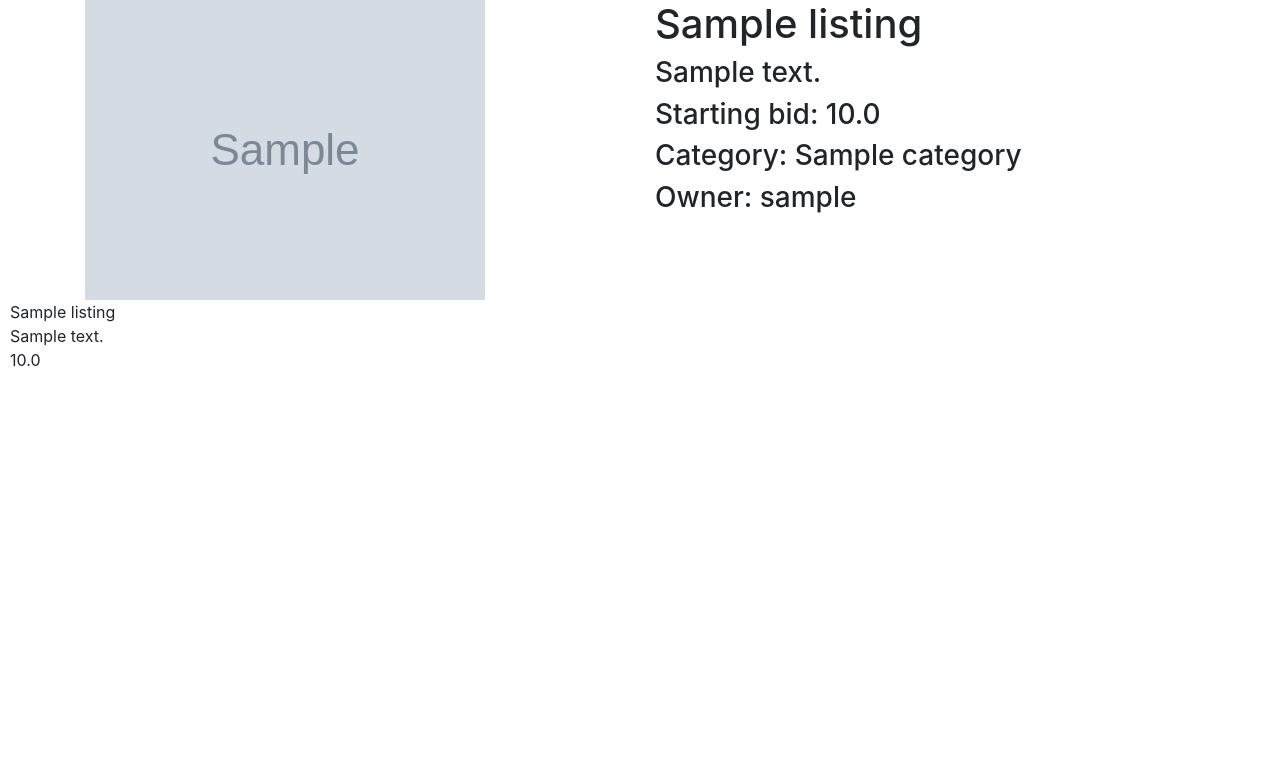
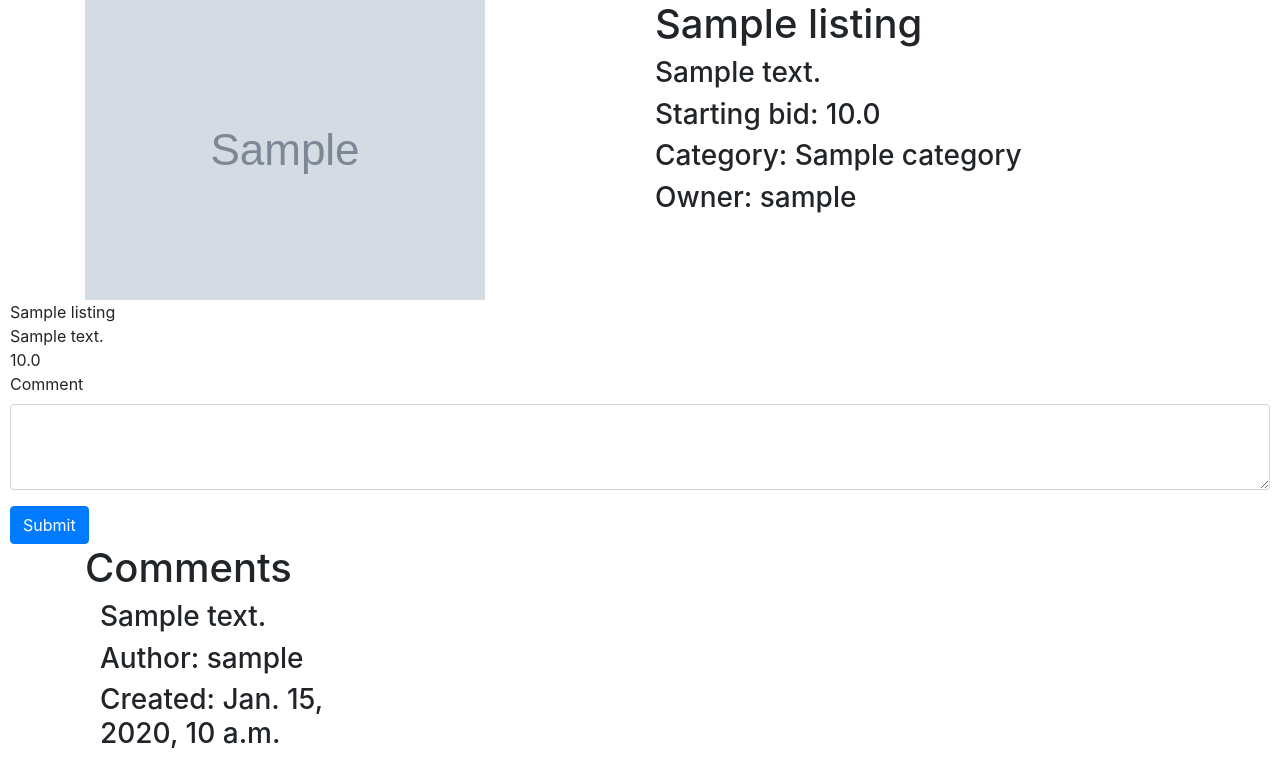
Before and after one commit to Prateek61/commerce, a Django app: page /listing/1 in a window 1280 px wide. Shown: the part 163-931 px from the top of the page. Before the commit the page ends 529 px from the top, so only its background shows below. Run offline with Django 3.2, Linux system fonts and the light colour scheme; tables that the repository leaves empty hold one stand-in row (values such as "Sample post"); grey boxes marked "Sample" are stand-in pictures; some libraries are stand-ins or nearby versions.

Commit message:
added functionality to add comments

```diff
--- a/auctions/models.py
+++ b/auctions/models.py
@@ -29,7 +29,6 @@ class Bid(models.Model):
     created = models.DateTimeField(auto_now_add=True)
 
 class Comment(models.Model):
-    title = models.CharField(max_length=100)
     content = models.TextField()
     author = models.ForeignKey(User, related_name="comments", on_delete=models.CASCADE)
     listing = models.ForeignKey(Listing, related_name="comments", on_delete=models.CASCADE)
--- a/auctions/templates/auctions/listing.html
+++ b/auctions/templates/auctions/listing.html
@@ -45,4 +45,38 @@
         </form>
         {% endif %}
     </div>
+
+    <!-- Form for comment -->
+    <form action="{% url 'comment' %}" method="post">
+        {% csrf_token %}
+        <div class="form-group">
+            <label for="comment">Comment</label>
+            <textarea class="form-control" id="comment" name="content" rows="3"></textarea>
+            <input name="id" hidden type="text" value="{{ listing.pk }}">
+        </div>
+    <button type="submit" class="btn btn-primary">Submit</button>
+
+    <!-- Display comments with boostrap -->
+    <div class="listing">
+        <div class="container">
+            <div class="row">
+                <div class="col-md-6">
+                    <h1>Comments</h1>
+                    {% for comment in comments %}
+                    <div class="comment">
+                        <div class="container">
+                            <div class="row">
+                                <div class="col-md-6">
+                                    <h3>{{ comment.content }}</h3>
+                                    <h3>Author: {{ comment.author.username }}</h3>
+                                    <h3>Created: {{ comment.created }}</h3>
+                                </div>
+                            </div>
+                        </div>
+                    </div>
+                    {% endfor %}
+                </div>
+            </div>
+        </div>
+    </div>
 {% endblock %}
--- a/auctions/urls.py
+++ b/auctions/urls.py
@@ -11,5 +11,6 @@ urlpatterns = [
     path("create", views.create_listing, name="create"),
     path("watchlist", views.watchlist, name='watchlist'),
     path("categoies", views.all_categories, name="categories"),
-    path("category/<str:category>", views.category, name="category")
+    path("category/<str:category>", views.category, name="category"),
+    path("comment", views.comment, name="comment"),
 ]
--- a/auctions/views.py
+++ b/auctions/views.py
@@ -5,7 +5,7 @@ from django.shortcuts import render
 from django.urls import reverse
 from django.contrib.auth.decorators import login_required
 
-from .models import User, Listing, WatchList, Category
+from .models import User, Listing, WatchList, Category, Comment, Bid
 
 
 def index(request: HttpRequest) -> HttpResponse:
@@ -16,7 +16,7 @@ def index(request: HttpRequest) -> HttpResponse:
     })
 
 
-def listing(request: HttpRequest, id: int) -> HttpResponse:
+def listing(request: HttpRequest, id: int, status: int = 200, errorMessage: str = None) -> HttpResponse:
     listing = Listing.objects.get(pk=id)
     user = request.user
     watchlisted = False
@@ -25,10 +25,14 @@ def listing(request: HttpRequest, id: int) -> HttpResponse:
     if user.is_authenticated and WatchList.objects.filter(user=user, listing=listing).exists():
         watchlisted = True
 
+    # Get all comments
+    comments = Comment.objects.filter(listing=listing).order_by('-created')
+
     return render(request, "auctions/listing.html", {
         "listing": listing,
-        "watchlisted": watchlisted
-    })
+        "watchlisted": watchlisted,
+        "comments": comments,
+    }, status=status)
 
 @login_required
 def create_listing(request: HttpRequest) -> HttpResponse:
@@ -111,6 +115,25 @@ def all_categories(request: HttpRequest) -> HttpResponse:
         "categories": categories
     })
 
+@login_required
+def comment(request: HttpRequest) -> HttpResponse:
+    if request.method == "POST":
+        try:
+            content = request.POST['content']
+            listing_id = int(request.POST['id'])
+        except KeyError or TypeError:
+            return listing(request, listing_id, 400, 'Fill form properly')
+
+        listing = Listing.objects.get(pk=listing_id)
+        user = request.user
+
+        comment = Comment(content=content, author=user, listing=listing)
+        comment.save()
+
+        return HttpResponseRedirect(reverse('listing', args=(listing_id,)))
+
+
+
 def login_view(request: HttpRequest) -> HttpResponse:
     if request.method == "POST":
 
@@ -126,7 +149,7 @@ def login_view(request: HttpRequest) -> HttpResponse:
         else:
             return render(request, "auctions/login.html", {
                 "message": "Invalid username and/or password."
-            })
+            }, status=400)
     else:
         return render(request, "auctions/login.html")
 
```
